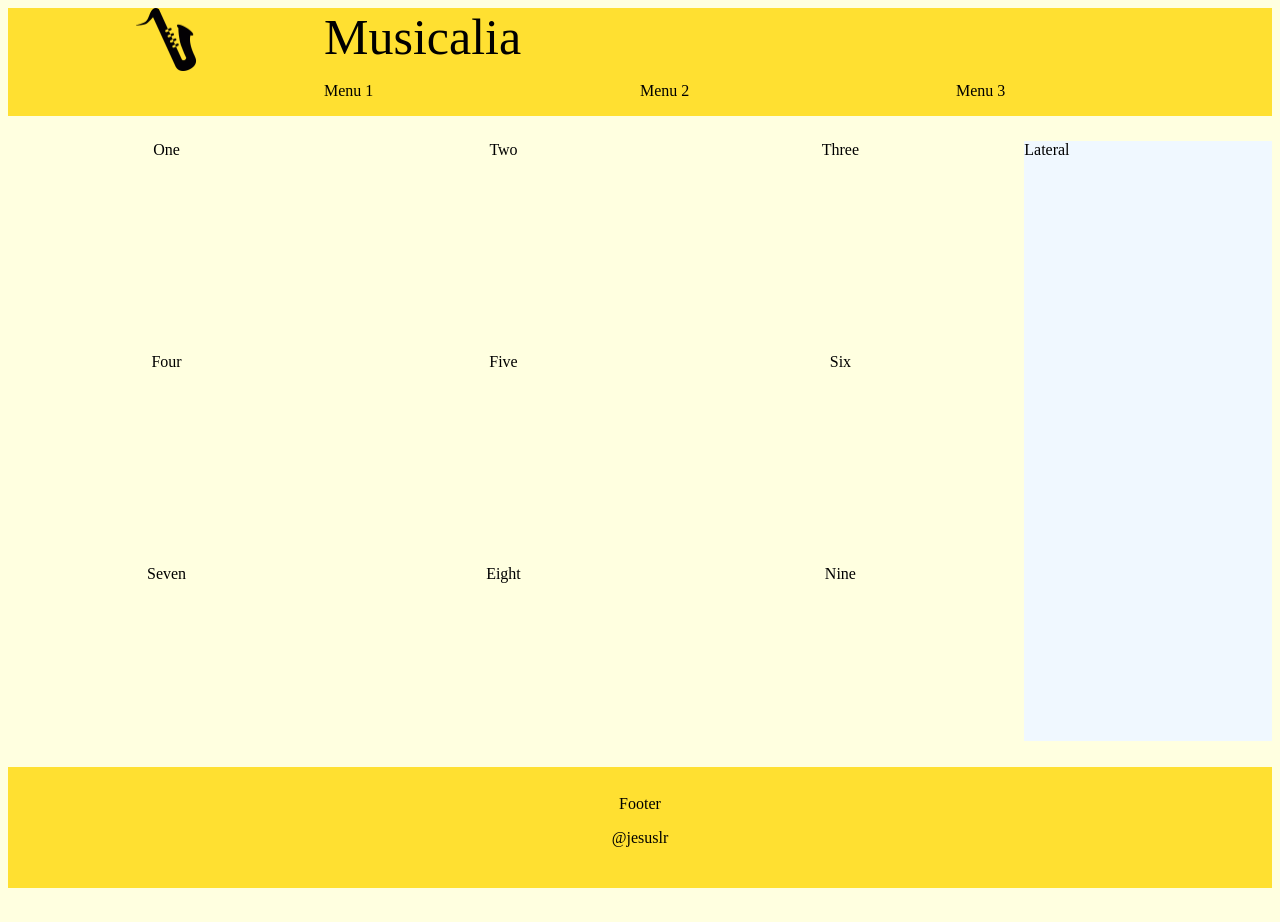
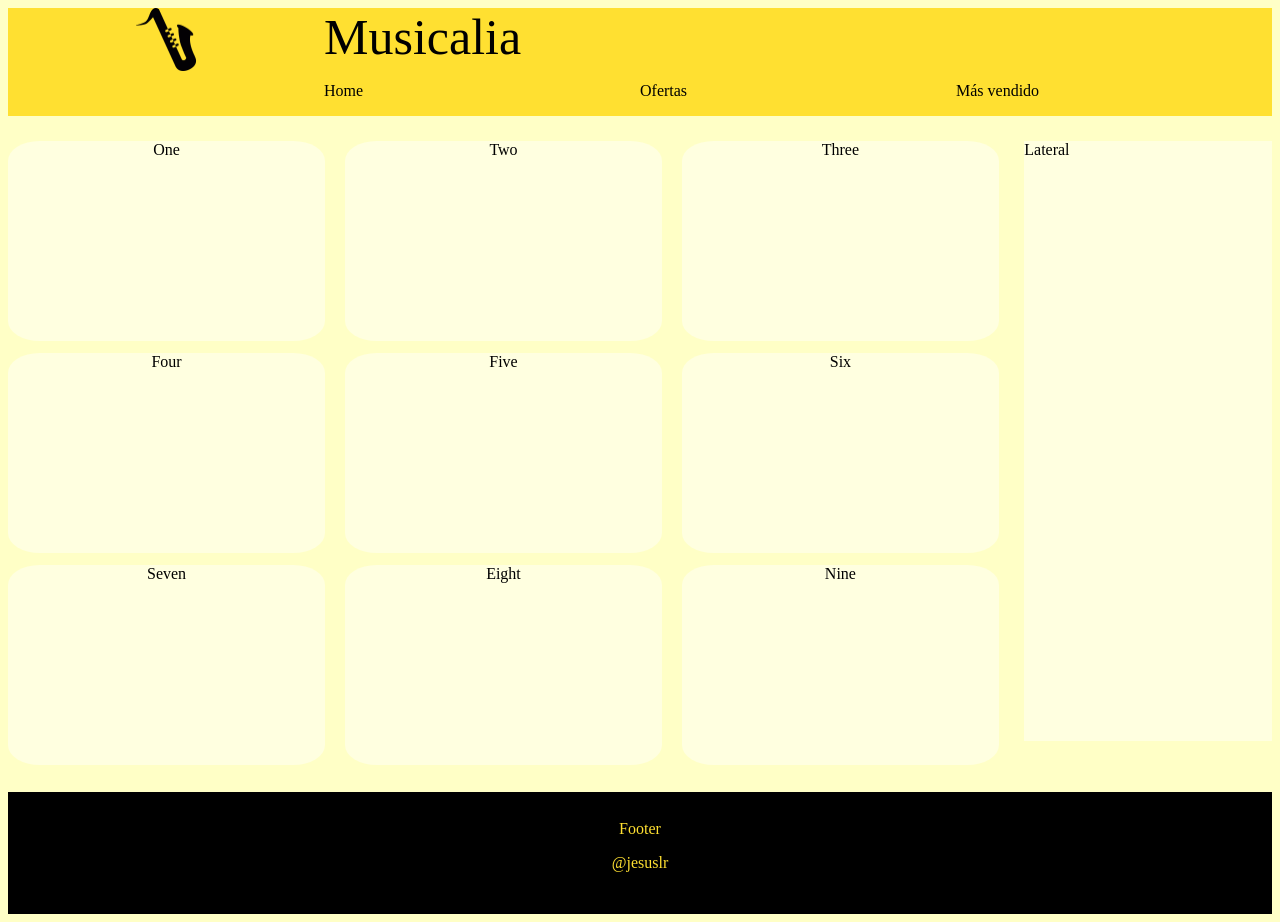
Before and after one commit to susolr/SIBW, a PHP site: page /portada.html in a window 1280 px wide. Before the commit the page ends 888 px from the top, so only its background shows below. Run offline with PHP 8.4, Linux system fonts and the light colour scheme.

Commit message:
Casi terminado

```diff
--- a/portada.html
+++ b/portada.html
@@ -11,9 +11,9 @@
             <div class="main-title">Musicalia</div>
             <nav>
                 <ul>
-                    <li>Menu 1</li>
-                    <li>Menu 2</li>
-                    <li>Menu 3</li>
+                    <li>Home</li>
+                    <li>Ofertas</li>
+                    <li>Más vendido</li>
                 </ul>
 
             </nav>
--- a/portada_style.css
+++ b/portada_style.css
@@ -64,7 +64,7 @@ nav li{
 }
 
 body{
-    background-color: lightyellow;
+    background-color: rgb(255, 255, 198);
 }
 
 
@@ -72,7 +72,8 @@ body{
 footer{
     width: 100%;
     height: 20%;
-    background-color: rgb(255, 224, 49);
+    background-color: black;
+    color:rgb(255, 224, 49);
     margin: 0;
     text-align: center;
     margin-top: 2%;
@@ -81,14 +82,14 @@ footer{
     position: relative;
     bottom: 0;
     left: 0;
-    margin-top: 0%;
+    margin-top: 2%;
     /*grid-row: 4;*/
 }
 
 main {
     margin-top: 2%;
     display: flex;
-    margin-bottom: 2%;
+    margin-bottom: 4%;
 }
 
 .elementos{
@@ -102,15 +103,16 @@ main {
 }
 
 .elemento{
+    border-radius: 10%;
     border: 2%;
-    border-color: black;
     text-align: center;
+    background-color: lightyellow;
 }
 
 aside{
     flex: 1;
     margin-left: 2%;
-    background-color: aliceblue;
+    background-color: lightyellow;
 }
 
 aside li{
```
